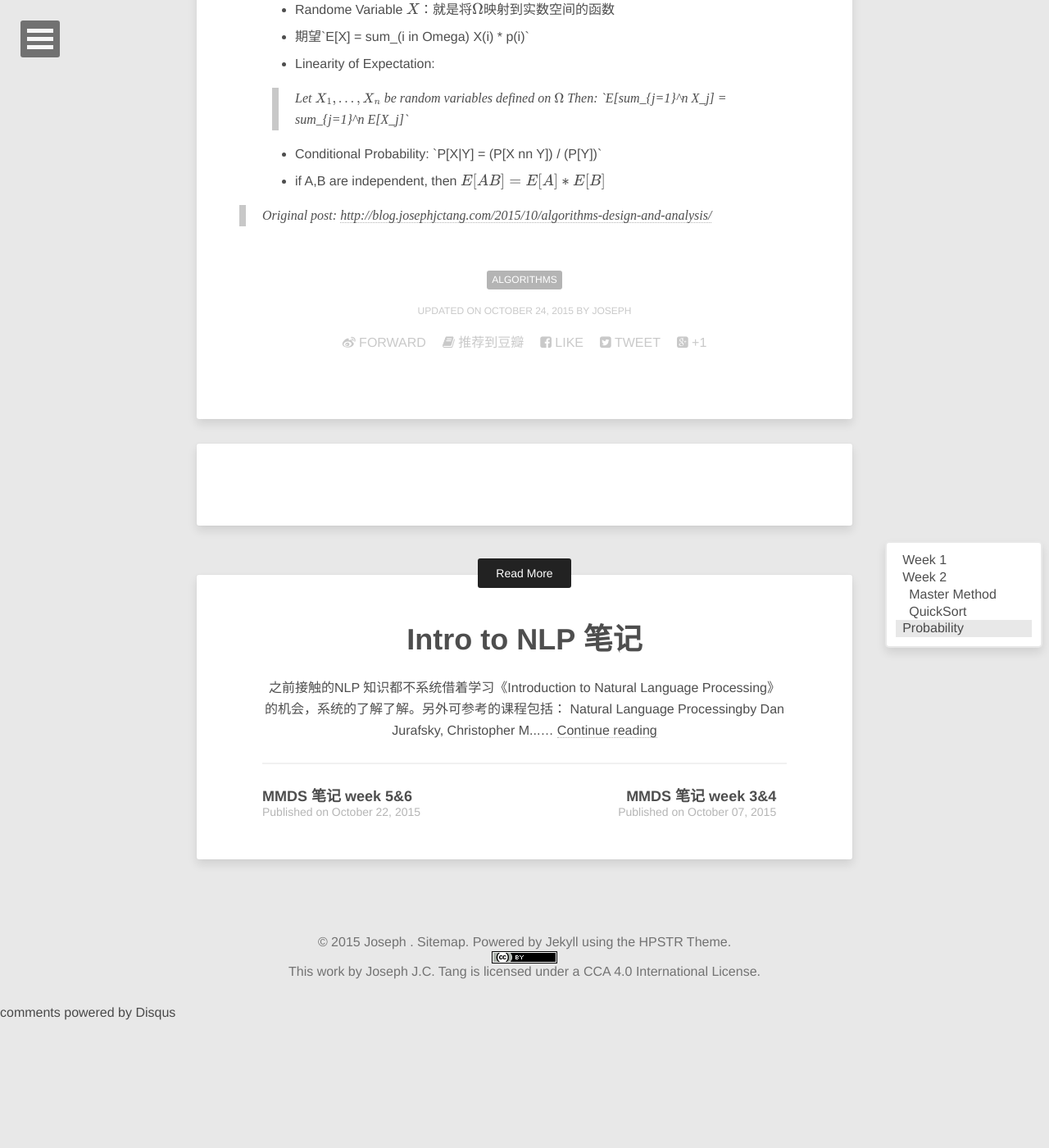
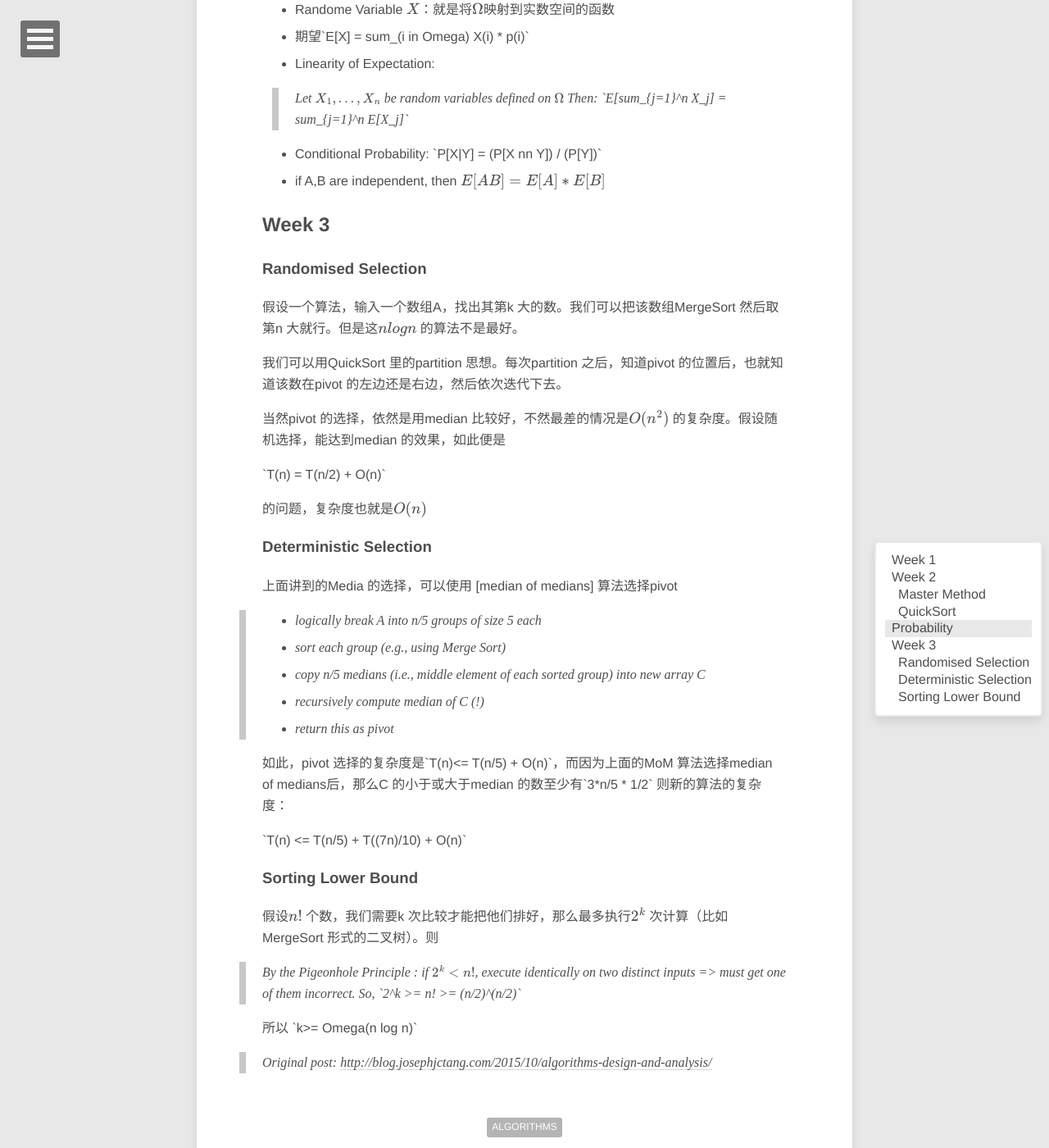
Before and after one commit to jinntrance/blog, a Jekyll site: the page built from CHINESE/_posts/2015-10-24-algorithms-design-and-analysis.md, in a window 1280 px wide and 1400 px high, scrolled down 3147 px. Shown: the whole window at 82% size. Built offline with Jekyll 4.4.1, drawn with Linux system fonts in a browser that asks for light colours; formulas are drawn with MathJax 3; comment, search, counter and statistics services are not loaded; before the commit the page ends 4391 px from its top, so only the background shows below that; some of the changed text lies outside the part shown.

Commit message:
add notes of week 3

```diff
--- a/CHINESE/_posts/2015-10-24-algorithms-design-and-analysis.md
+++ b/CHINESE/_posts/2015-10-24-algorithms-design-and-analysis.md
@@ -134,6 +134,46 @@ $$
 
 
 
+## Week 3
+
+### Randomised Selection
+假设一个算法，输入一个数组A，找出其第k 大的数。我们可以把该数组MergeSort 然后取第n 大就行。但是这$n log n$ 的算法不是最好。
+
+我们可以用QuickSort 里的partition 思想。每次partition 之后，知道pivot 的位置后，也就知道该数在pivot 的左边还是右边，然后依次迭代下去。
+
+当然pivot 的选择，依然是用median 比较好，不然最差的情况是$O(n^2)$ 的复杂度。假设随机选择，能达到median 的效果，如此便是
+
+\`T(n) = T(n/2) + O(n)\`
+
+的问题，复杂度也就是$O(n)$
+
+### Deterministic Selection
+
+上面讲到的Media  的选择，可以使用 [median of medians] 算法选择pivot
+
+>
+- logically break A into n/5 groups of size 5 each
+- sort each group (e.g., using Merge Sort)
+- copy n/5 medians (i.e., middle element of each sorted group)
+into new array C
+- recursively compute median of C (!)
+- return this as pivot
+
+如此，pivot 选择的复杂度是\`T(n)<= T(n/5) + O(n)\`，而因为上面的MoM 算法选择median of medians后，那么C 的小于或大于median 的数至少有\`3*n/5 * 1/2\` 则新的算法的复杂度：
+
+\`T(n) <= T(n/5) + T((7n)/10) + O(n)\`
+
+### Sorting Lower Bound
+
+假设$n!$ 个数，我们需要k 次比较才能把他们排好，那么最多执行$2^k$ 次计算（比如MergeSort 形式的二叉树）。则
+
+> By _the Pigeonhole Principle_ : if $2^k < n!$, execute identically on two distinct inputs => must get one of them incorrect.
+> So, \`2^k >= n! >= (n/2)^(n/2)\`
+
+所以 \`k>= Omega(n log n)\`
+
+
+
 [CountingInvertions]: https://github.com/jinntrance/MOOC/blob/master/coursera/algo-009/week1/countingInvertions.jl
 [QuickSort]: https://github.com/jinntrance/MOOC/blob/master/coursera/algo-009/week2/quicksort.jl
 
```
